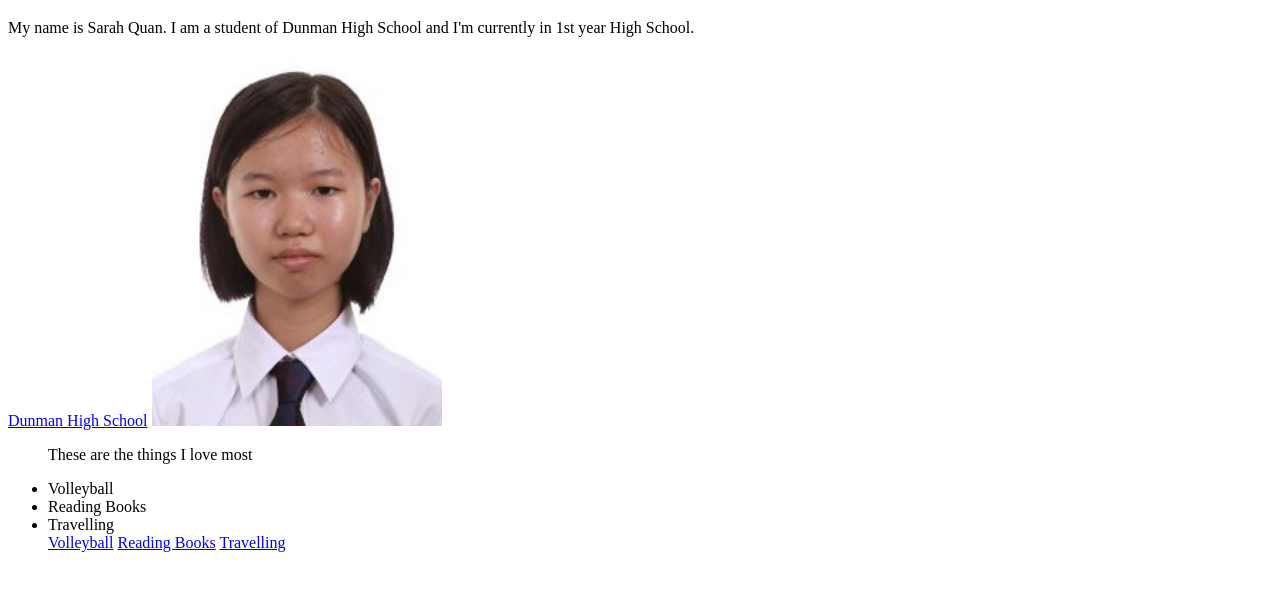
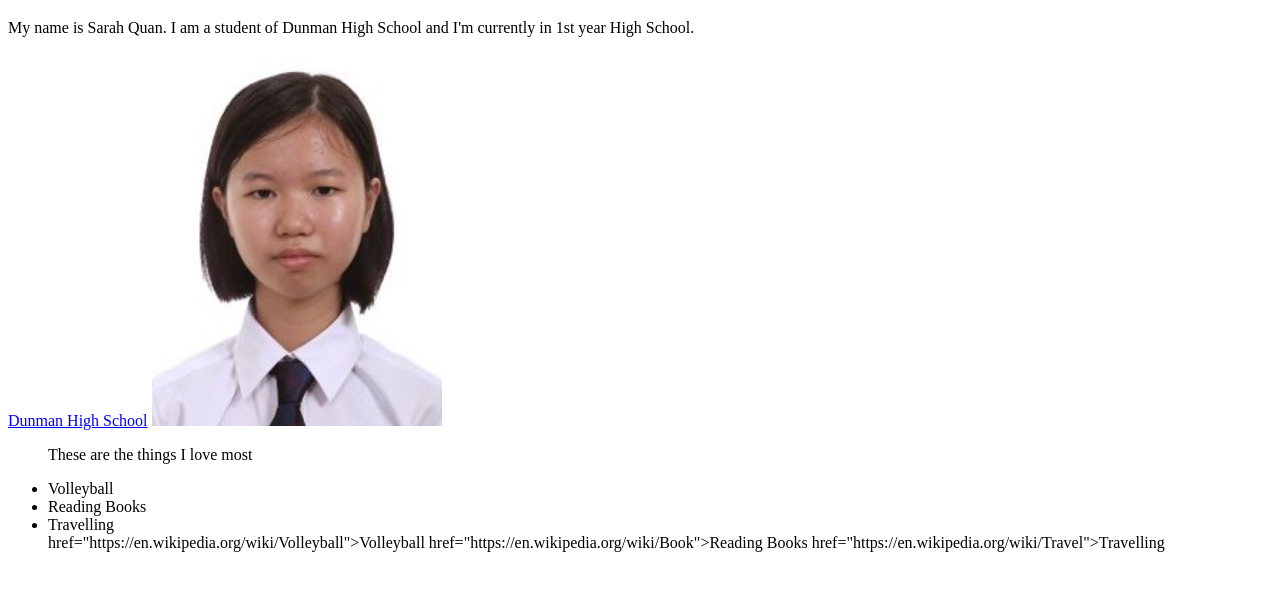
Before and after one commit to dhs17y1hquanzhiyun/dhs17y1hquan.zhiyun.github.io, a plain HTML site: page index.html in a window 1280 px wide. Shown: the part 61-652 px from the top of the page. Drawn offline with Linux system fonts and the light colour scheme.

Commit message:
Update index.html

```diff
--- a/index.html
+++ b/index.html
@@ -13,9 +13,9 @@ This is my website</title>
 <li>Volleyball</li>
 <li>Reading Books</li>
 <li>Travelling</li>
-<a href="https://en.wikipedia.org/wiki/Volleyball">Volleyball</a>
-<a href="https://en.wikipedia.org/wiki/Book">Reading Books</a>
-<a href="https://en.wikipedia.org/wiki/Travel">Travelling</a>
+<a> href="https://en.wikipedia.org/wiki/Volleyball">Volleyball</a>
+<a> href="https://en.wikipedia.org/wiki/Book">Reading Books</a>
+<a> href="https://en.wikipedia.org/wiki/Travel">Travelling</a>
 </ul>
 </body>
 </html>
```
